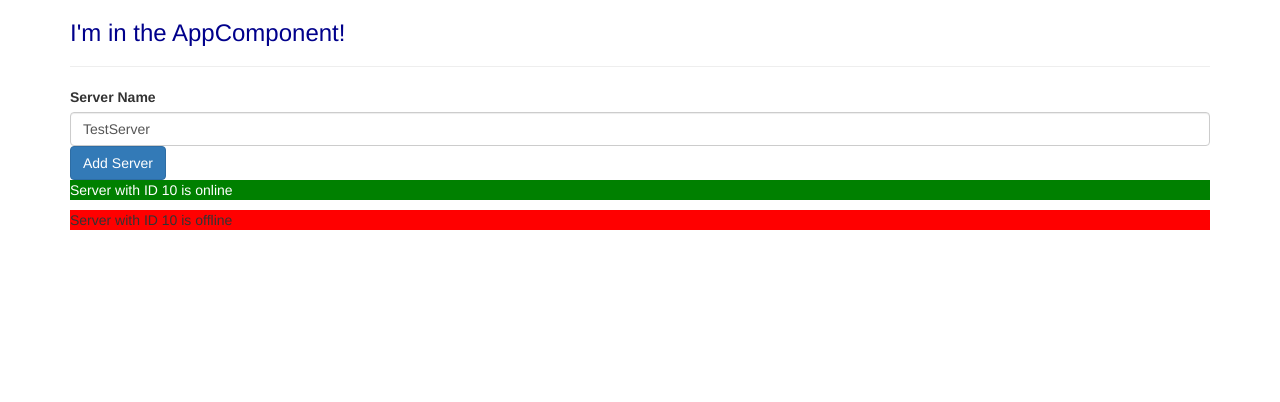
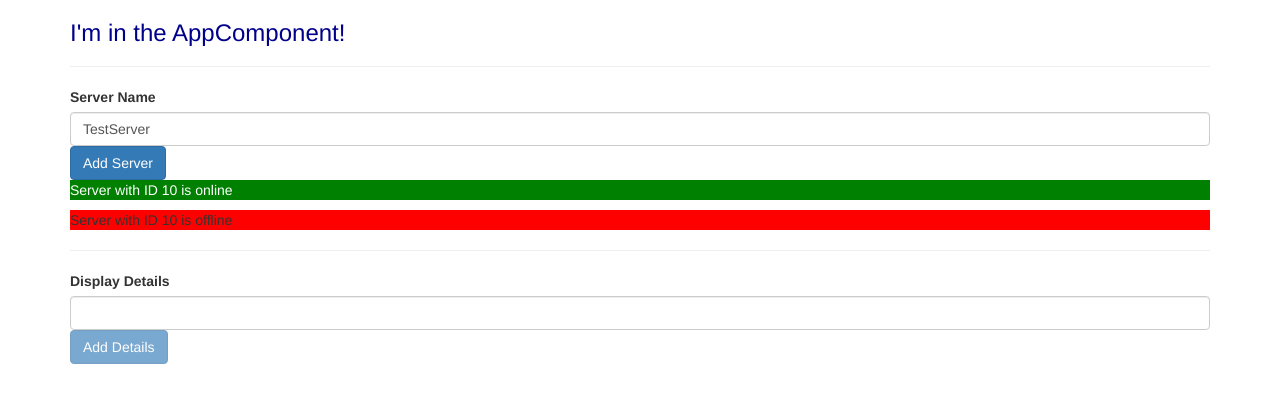
Before and after one commit to Tiney182/my-basic-app, an Angular app: page / in a window 1280 px wide. Shown: the top 402 px of the page. Built offline with nearby package versions, Linux system fonts and the light colour scheme.

Commit message:
Adding the details

```diff
--- a/src/app/app.component.html
+++ b/src/app/app.component.html
@@ -4,6 +4,8 @@
       <h3>I'm in the AppComponent!</h3>
       <hr>
       <app-servers></app-servers>
+      <hr>
+      <app-details></app-details>
     </div>
   </div>
 </div>
--- a/src/app/app.module.ts
+++ b/src/app/app.module.ts
@@ -7,6 +7,8 @@ import { ServersComponent } from './servers/servers.component';
 import { WarningAlertComponent } from './warning-alert/warning-alert.component';
 import { SuccessAlertComponent } from './success-alert/success-alert.component';
 import { FormsModule} from '@angular/forms';
+import { DetailsComponent } from './details/details.component';
+import { DetailComponent } from './detail/detail.component';
 
 @NgModule({
   declarations: [
@@ -14,7 +16,9 @@ import { FormsModule} from '@angular/forms';
     ServerComponent,
     ServersComponent,
     WarningAlertComponent,
-    SuccessAlertComponent
+    SuccessAlertComponent,
+    DetailsComponent,
+    DetailComponent
   ],
   imports: [
     BrowserModule,
--- /dev/null
+++ b/src/app/detail/detail.component.html
@@ -0,0 +1 @@
+<p> Details added</p>
--- /dev/null
+++ b/src/app/detail/detail.component.ts
@@ -0,0 +1,16 @@
+import { Component, OnInit } from '@angular/core';
+
+@Component({
+  selector: 'app-detail',
+  templateUrl: './detail.component.html',
+  styleUrls: ['./detail.component.css']
+})
+export class DetailComponent implements OnInit {
+
+  detailStatus = '';
+
+  constructor() { }
+
+  ngOnInit(): void {
+  }
+}
--- /dev/null
+++ b/src/app/details/details.component.html
@@ -0,0 +1,15 @@
+<label> Display Details </label>
+<input
+    type = "text"
+    class="form-control"
+    [(ngModel)] = "secretPassword">
+
+<button class="btn btn-primary"
+[disabled] ="secretPassword === ''"
+(click)="onCreateDetails()">Add Details</button>
+<!-- <p>{{serverName}}</p> -->
+<!-- <p [innerText]= "allowNewServer"> </p> -->
+<!-- <p>{{serverCreationStatus}}</p> -->
+<p *ngIf="detailsCreated">Details created for details {{secretPassword}}</p>
+<app-detail *ngFor="let detail of details"
+[ngStyle]="{backgroundColor: getColor()}"></app-detail>
--- /dev/null
+++ b/src/app/details/details.component.ts
@@ -0,0 +1,33 @@
+import { Component, OnInit } from '@angular/core';
+
+@Component({
+  selector: 'app-details',
+  templateUrl: './details.component.html',
+  styleUrls: ['./details.component.css']
+})
+export class DetailsComponent implements OnInit {
+
+  constructor() { }
+
+  ngOnInit(): void {
+  }
+  allowNewServer = false;
+  secretPassword = '';
+  serverCreated = false;
+  detailsCreated = false;
+  details = [];
+
+  onCreateDetails() {
+    this.details.push(this.secretPassword);
+    this.detailsCreated = true;
+    console.log(this.getColor());
+  }
+
+  onUpdateDetails(event: any) {
+    this.secretPassword = event.target.value;
+  }
+
+  getColor() {
+    return this.details.length > 5 ? 'balls' : 'not balls'
+  }
+}
```
Also changed, not shown: src/app/detail/detail.component.css (added), src/app/details/details.component.css (added).
